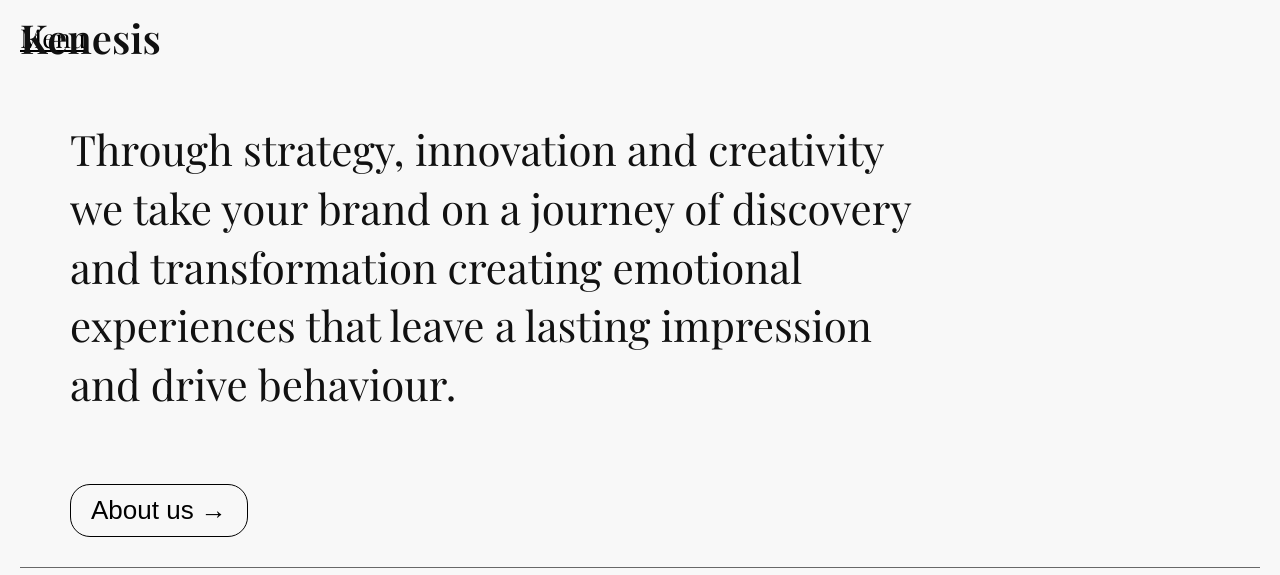
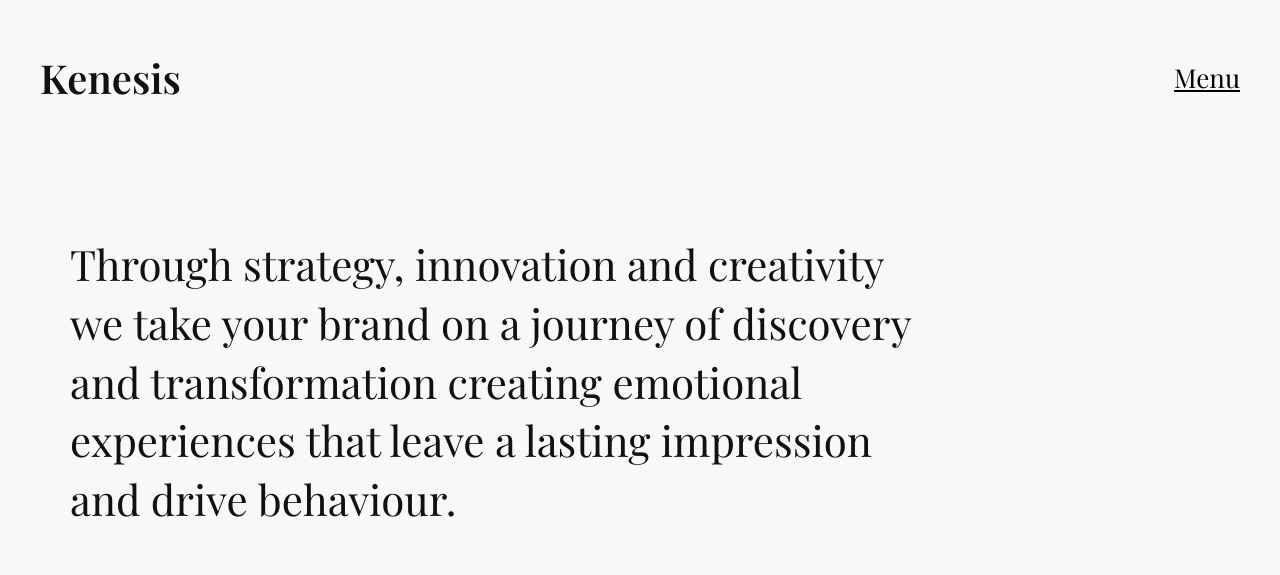
Before and after one commit to sanjayv23/Kenesis_project, a plain HTML site: page index.html in a window 1280 px wide. Shown: the top 575 px of the page. Drawn offline with nearby package versions, Linux system fonts and the light colour scheme.

Commit message:
fix:header is fixed

```diff
--- a/index.html
+++ b/index.html
@@ -8,13 +8,16 @@
     <link href="https://fonts.googleapis.com/css2?family=Playfair+Display:wght@400;600&display=swap" rel="stylesheet">
 </head>
 <body>
-    <header>
+    <!-- <header>
         <div class="logo">Kenesis</div>
         <nav>
             <a href="#" class="menu">Menu</a>
         </nav>
-    </header>
-
+    </header> -->
+    <div class="header">
+        <div class="logo">Kenesis</div>
+        <a href="#" class="menu">Menu</a>
+    </div>
     <main>
         <h1>
             Through strategy, innovation and creativity<br>
--- a/styles.css
+++ b/styles.css
@@ -17,23 +17,32 @@ body {
     padding: 20px;
 }
 
-header {
-    position: absolute;
-    top: 20px;
-    left: 20px;
-    right: 20px;
+.header {
+
+    width: 100%;
+    height: 10vh;
     display: flex;
-    justify-content: space-between;
+
+    margin:20px;
+    padding: 20px;
+    flex-direction: column;
+    flex-basis: content;
+    justify-content: center;
     align-items: center;
+
 }
 
 .logo {
+
     position: fixed;
+    align-self: flex-start;
     font-size: 40px;
     font-weight: 800;
 }
 
 .menu {
+    width: fit-content;
+    align-self: flex-end;
     font-size: 26px;
     text-decoration: underline;
     color: black;
```
